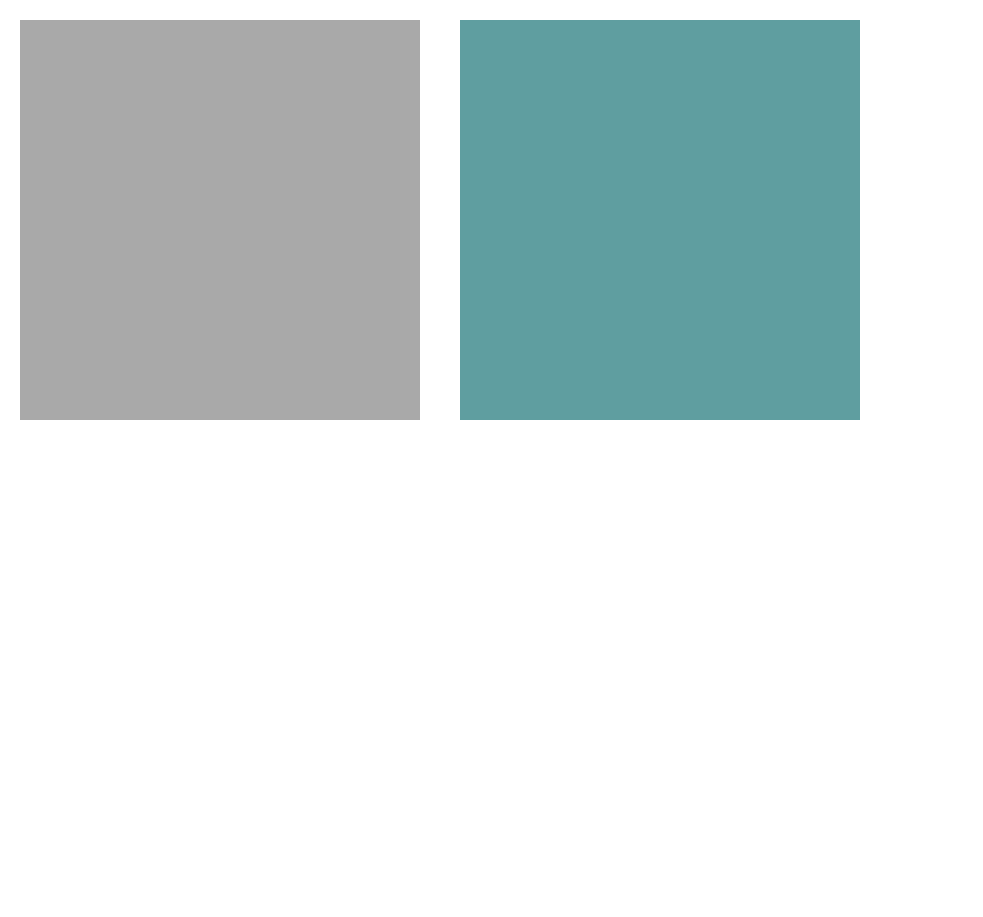
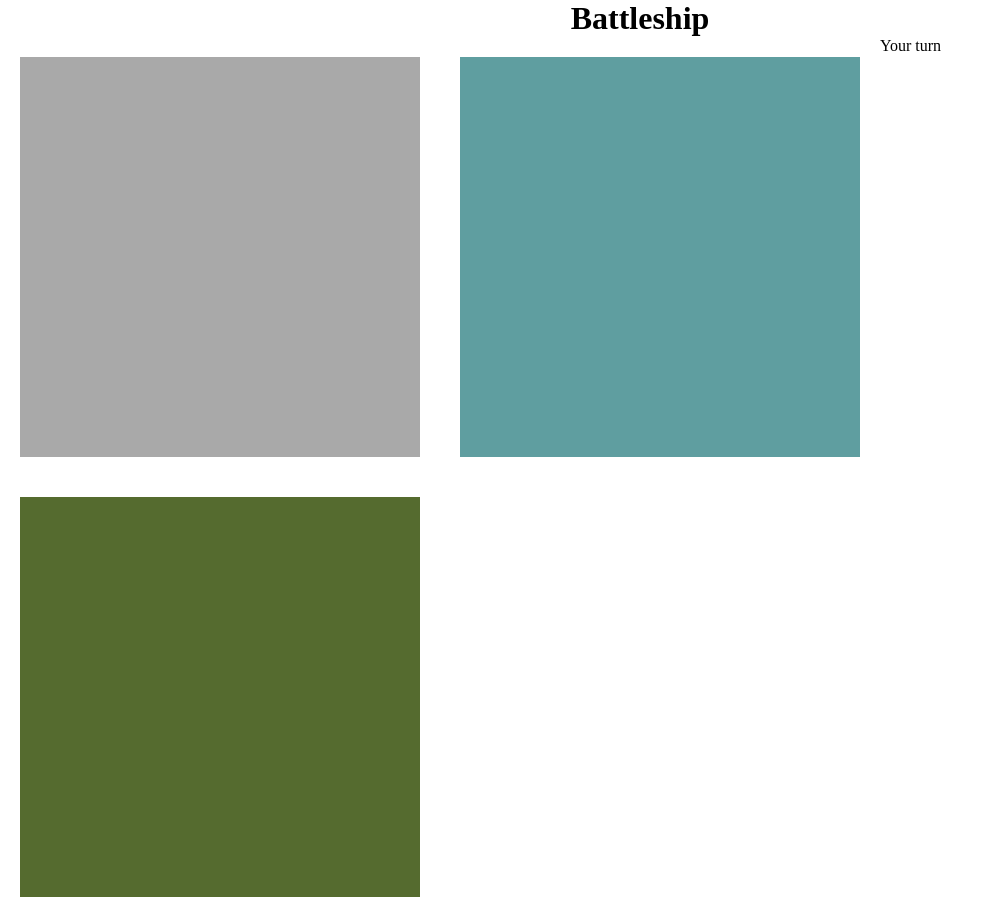
Before and after one commit to Jonjo15/ship, a website built with webpack: page dist/index.html in a window 1280 px wide. Shown: the whole page, without its empty margins (0-983 px from the left). Before the commit the page ends 800 px from the top, so only its background shows below. Built offline with nearby package versions, Linux system fonts and the light colour scheme.

Commit message:
Just some styles

```diff
--- a/dist/index.html
+++ b/dist/index.html
@@ -7,10 +7,17 @@
     <link rel="stylesheet" href="style.css">
 </head>
 <body>
-    <div id="content">
-        <div class="playerGrid">
+    <div class="container">
+        <h1>Battleship</h1>
+        <div id="content">
+            <div class="playerGrid"></div>
+            <div class="cpuGrid"></div>
+            <div class="info">
+                <p>Your turn</p>
+            </div>
         </div>
-        <div class="cpuGrid">
+        <div>
+            <div class="selectShipsGrid"></div>
         </div>
     </div>
 
--- a/dist/style.css
+++ b/dist/style.css
@@ -2,6 +2,9 @@
   margin: 0;
   padding: 0;
   border-style: border-box;
+}
+h1 {
+  text-align: center;
 }
 #content {
   display: flex;
@@ -12,9 +15,13 @@
 .playerGrid {
   background-color: darkgrey;
 }
+.selectShipsGrid {
+  background-color: darkolivegreen;
+}
 
 .cpuGrid,
-.playerGrid {
+.playerGrid,
+.selectShipsGrid {
   display: flex;
   flex-wrap: wrap;
   width: 400px;
```
